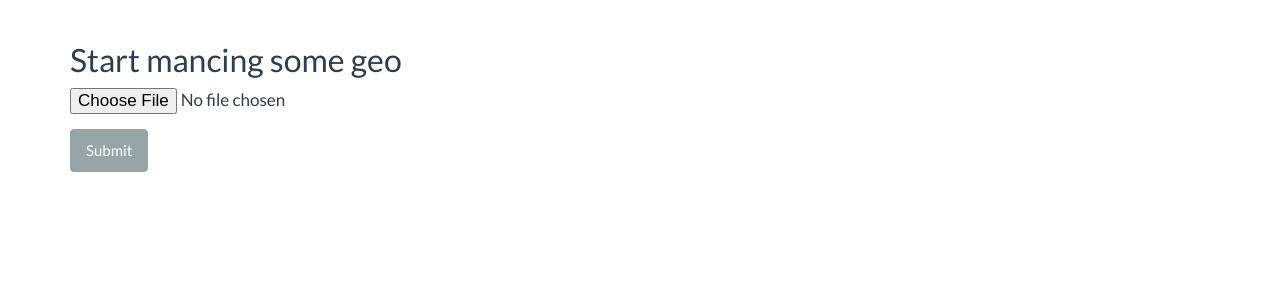
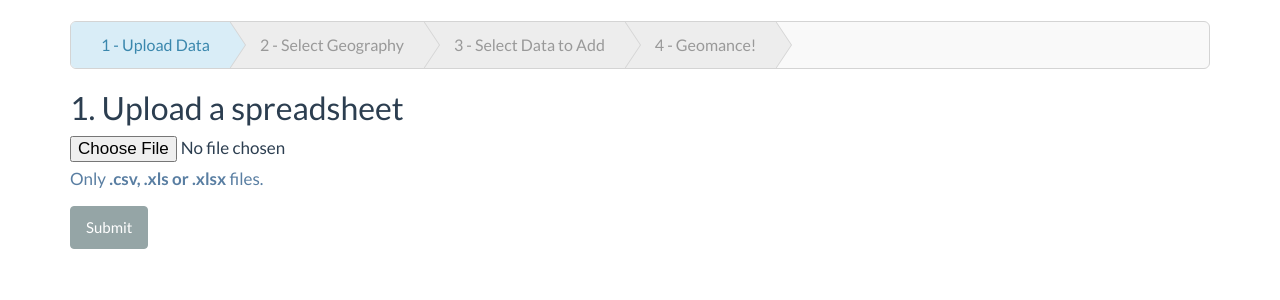
Before and after one commit to associatedpress/geomancer, a Flask app: page / in a window 1280 px wide. Shown: the part 61-361 px from the top of the page. Run offline with Flask 2, Linux system fonts and the light colour scheme; data that the repository does not hold is empty; some libraries are stand-ins or nearby versions.

Commit message:
add progress bars

```diff
--- a/geo/templates/index.html
+++ b/geo/templates/index.html
@@ -2,10 +2,20 @@
 {% block content %}
 <div class="row">
     <div class="col-sm-12">
-        <h2>Start mancing some geo</h2>
-        <form role="form" class="" method="POST" action="{{ url_for('views.select_geo') }}" enctype="multipart/form-data">
+        {% include "progress_steps.html" %}
+        <h2>1. Upload a spreadsheet</h2>
+        {% if errors %}
+            {% for error in errors %}
+                <p>{{error}}</p>
+            {% endfor %}
+        {% endif %}
+
+        <form role="form" class="" method="POST" enctype="multipart/form-data">
             <div class="form-group">
                 <input type="file" name="input_file" id="input_file" />
+                <p class="help-block">
+                    Only <strong>.csv, .xls or .xlsx</strong> files.
+                </p>
             </div>
             <button type="submit" class="btn btn-default">Submit</button>
         </form>
--- /dev/null
+++ b/geo/templates/progress_steps.html
@@ -0,0 +1,8 @@
+{% block content %}
+<ul class='nav nav-wizard'>
+  <li class='{% if request.path == "/" %} active {% endif %}'>1 - Upload Data</li>
+  <li class='{% if request.path == "/select-geo/" %} active {% endif %}'>2 - Select Geography</li>
+  <li class='{% if request.path == "/select-data/" %} active {% endif %}'>3 - Select Data to Add</li>
+  <li class='{% if request.path == "/geomance/" %} active {% endif %}'>4 - Geomance!</li>
+</ul>
+{% endblock %}
```
